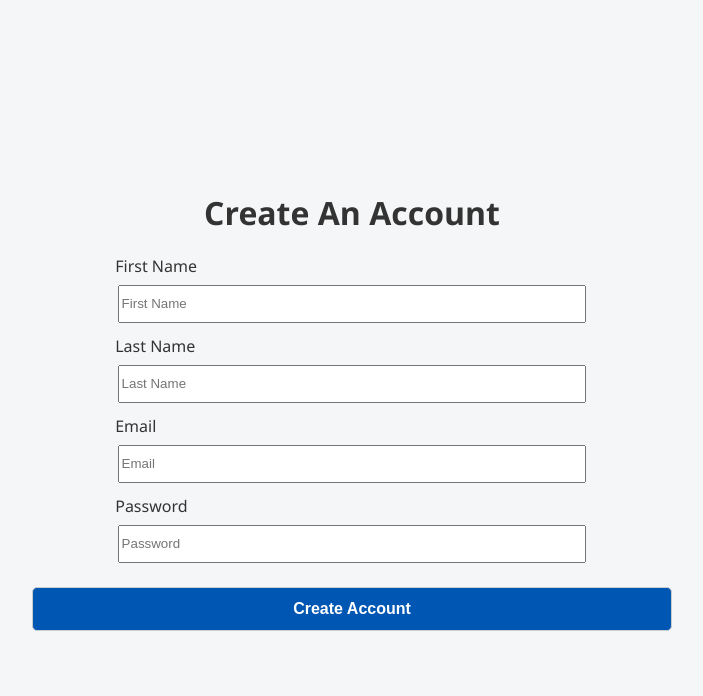
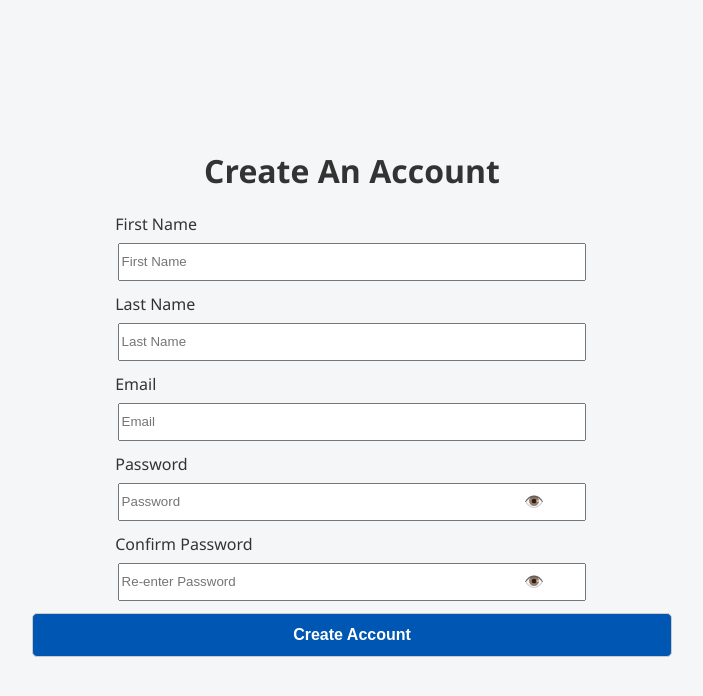
Before and after one commit to boraytuna/Attendance-Verification-System, a Flask app: page /signup in a window 1280 px wide. Shown: the top 696 px of the page, without its empty margins (288-991 px from the left). Run offline with Flask 3, Linux system fonts and the light colour scheme; parts of the project's set-up code (start-up, migrations or seed data) failed here and were passed over.

Commit message:
🔒 Enhance signup validation: add confirm password, field checks, and error styling
	Added a confirm password field with matching 👁️ toggle visibility button.
	•	Implemented front-end validation:
	•	Checks for empty fields.
	•	Displays error if passwords don’t match.
	•	Displays a visible red error message for validation issues under the form.
	•	Styled the error message for failed account creation to be red.
	•	Fixed wording from “Failed to login!” ➜ “Failed to create account!” in signup.html.

```diff
--- a/templates/signup.html
+++ b/templates/signup.html
@@ -7,44 +7,86 @@
 </head>
 <body>
     <h1 style="font-size: 2rem; font-weight: bold; text-align: center;">Create An Account</h1>
+
     <div class="failed-container" id="failed-container" style="display:none; margin:0; padding:0;">
         <p class="failed-message-header" id="failed-message-header" style="margin:0; padding:0;">Failed to create an account!</p>
         <p class="failed-message" id="failed-message" style="margin:0; padding:0;"></p>
     </div>
-    <form class="form-container">
+
+    <form class="form-container" id="signupForm">
         <label for="first_name">First Name</label>
         <div class="input-container">
             <input type="text" id="first_name" name="first_name" placeholder="First Name" required>
         </div>
+
         <label for="last_name">Last Name</label>
         <div class="input-container">
             <input type="text" id="last_name" name="last_name" placeholder="Last Name" required>
         </div>
+
         <label for="email">Email</label>
         <div class="input-container">
             <i class="fa-regular fa-user"></i>
             <input type="text" id="email" name="email" placeholder="Email" required>
         </div>
+
         <label for="password">Password</label>
-        <div class="input-container">
+        <div class="input-container password-wrapper" style="position: relative;">
             <i class="fa-regular fa-user"></i>
             <input type="password" id="password" name="password" minlength="6" placeholder="Password" required>
+            <button type="button" onclick="togglePassword('password')" style="position: absolute; right: 10px; top: 50%; transform: translateY(-50%); background: none; border: none; cursor: pointer;">👁️</button>
         </div>
+
+        <label for="confirm_password">Confirm Password</label>
+        <div class="input-container password-wrapper" style="position: relative;">
+            <i class="fa-regular fa-user"></i>
+            <input type="password" id="confirm_password" name="confirm_password" minlength="6" placeholder="Re-enter Password" required>
+            <button type="button" onclick="togglePassword('confirm_password')" style="position: absolute; right: 10px; top: 50%; transform: translateY(-50%); background: none; border: none; cursor: pointer;">👁️</button>
+        </div>
+
+        <p id="formError" style="color: red; font-size: 14px; display: none; margin-top: -5px;"></p>
+
+        <button id="submitSignup" type="submit">Create Account</button>
     </form>
-    <button id="submitSignup" type="submit">Create Account</button>
+
 </body>
 <script>
+    const form = document.getElementById("signupForm");
     const failedContainer = document.getElementById("failed-container");
-    const failedMessageHeader = document.getElementById("failed-message-header");
     const failedMessage = document.getElementById("failed-message");
+    const formError = document.getElementById("formError");
 
-    document.getElementById("submitSignup").addEventListener("click", function() {
-        let email = document.getElementById("email").value;
+    function togglePassword(fieldId) {
+        const field = document.getElementById(fieldId);
+        field.type = field.type === "password" ? "text" : "password";
+    }
+
+    form.addEventListener("submit", function (e) {
+        e.preventDefault();
+
+        let first_name = document.getElementById("first_name").value.trim();
+        let last_name = document.getElementById("last_name").value.trim();
+        let email = document.getElementById("email").value.trim();
         let password = document.getElementById("password").value;
-        let first_name = document.getElementById("first_name").value;
-        let last_name = document.getElementById("last_name").value;
+        let confirm_password = document.getElementById("confirm_password").value;
 
-        if (email) {
+        // Check for empty fields
+        if (!first_name || !last_name || !email || !password || !confirm_password) {
+            formError.textContent = "❗ Please fill out all fields.";
+            formError.style.display = "block";
+            return;
+        }
+
+        // Check if passwords match
+        if (password !== confirm_password) {
+            formError.textContent = "❗ Passwords do not match.";
+            formError.style.display = "block";
+            return;
+        }
+
+        // Hide error if passed validation
+        formError.style.display = "none";
+
         fetch("/submit_signup", {
             method: "POST",
             headers: {
@@ -60,7 +102,6 @@
         .then(response => response.json())
         .then(data => {
             if (data.success) {
-                    //redirect user to login page after successful signup
                 window.location.href = "{{ url_for('login') }}";
             } else {
                 failedContainer.style.display = "block";
@@ -69,7 +110,7 @@
                     failedMessage.innerHTML += `<br><p><a href="{{ url_for('login') }}">Login</a> instead?</p>`;
                 }
             }
-            })
-        }
-    })
+        });
+    });
 </script>
+</html>
```
Also changed, not shown: templates/login.html (+13 -6 lines). Lines whose indentation alone changed are shown as unchanged.
